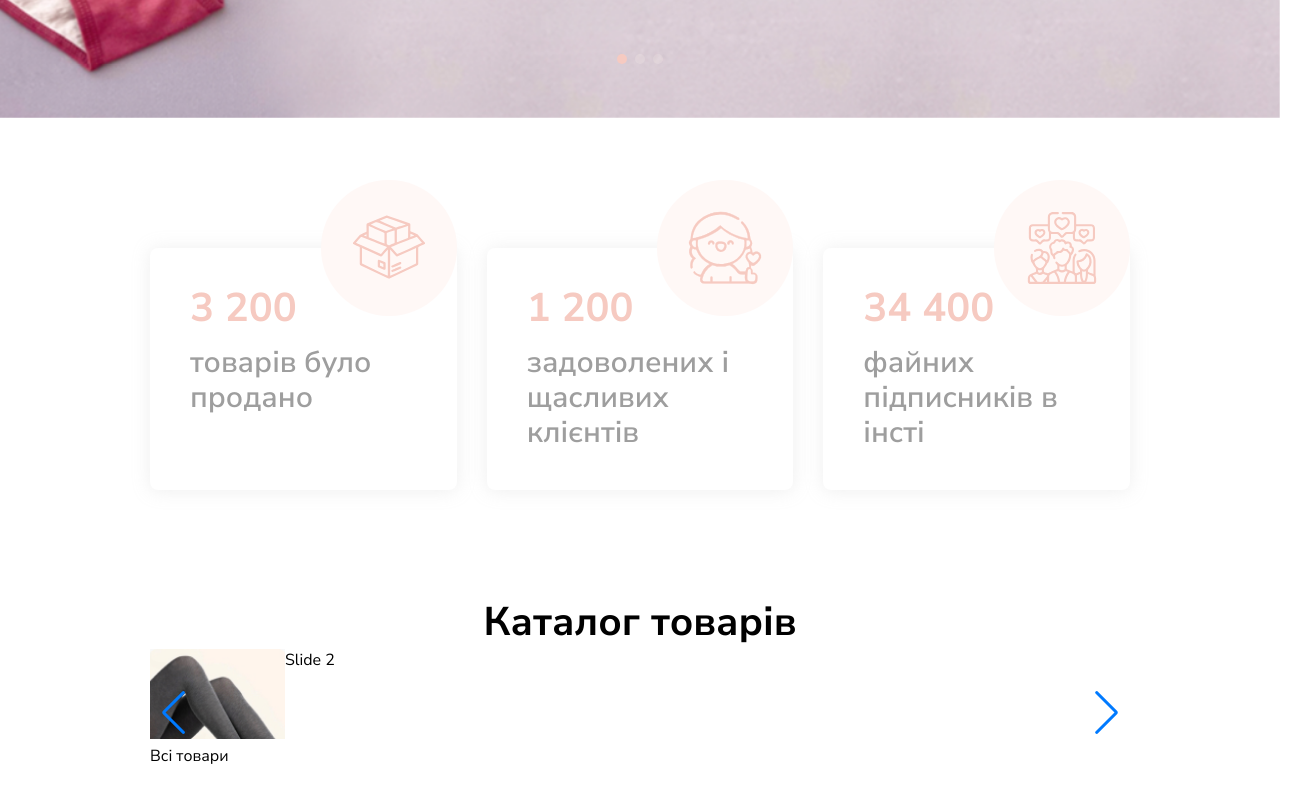
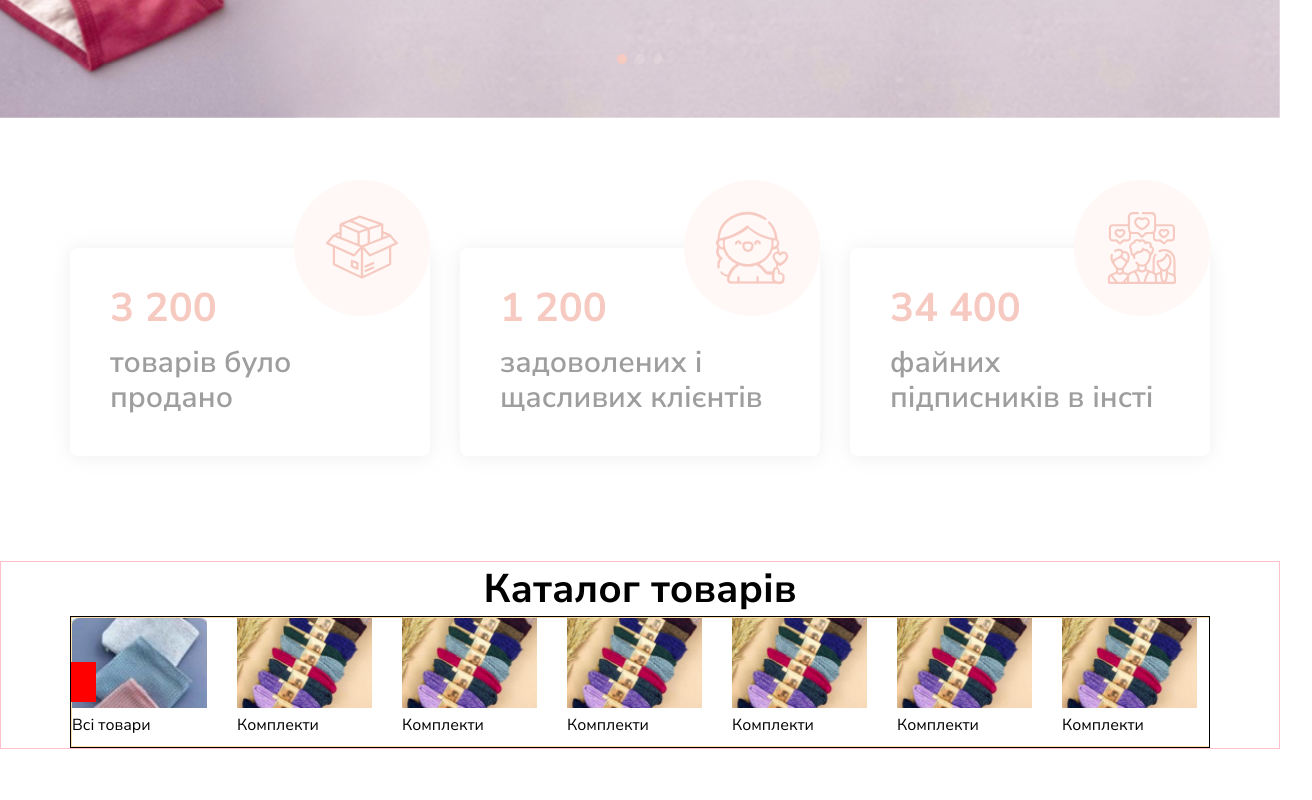
Before and after one commit to RostyslavL11/Bretelle, a website: page src/index.html in a window 1280 px wide. Shown: the part 682-1482 px from the top of the page, 1312 px wide, since content can reach past the window. Drawn offline with nearby package versions, Linux system fonts and the light colour scheme; files that its build step writes are made by us from their sources; files whose address does not match are found by name.

```diff
--- a/src/index.html
+++ b/src/index.html
@@ -166,7 +166,7 @@
 		<section class="promo">
 
 			<!-- Slider main container -->
-			<div class="swiper">
+			<div class="swiper" id="swiper-promo">
 				<!-- Additional required wrapper -->
 				<div class="swiper-wrapper">
 					<!-- Slides -->
@@ -231,23 +231,69 @@
 			<div class="container">
 				<h2 class="title title__catalog">Каталог товарів</h2>
 
-				<div class="swiper catalog__slider">
+				<div class="swiper catalog__slider" id="swiper-catalog">
 					<!-- Additional required wrapper -->
-					<div class="swiper-wrapper">
+					<div class="swiper-wrapper catalog__swiper-wrapper">
 						<!-- Slides -->
 						<div class="swiper-slide catalog__slide">
-							<img class="catalog__slide-img" src="img/catalog-slider/socks.jpg" alt="socks image">
+							<img class="catalog__slide-img" src="img/catalog-slider/all-products.jpg" alt="all products image">
 							<a class="catalog__slide-link" href="#">Всі товари</a>
 						</div>
-						<div class="swiper-slide">Slide 2</div>
-						<div class="swiper-slide">Slide 3</div>
+
+						<div class="swiper-slide catalog__slide">
+							<img class="catalog__slide-img" src="img/catalog-slider/set.jpg" alt="set image">
+							<a class="catalog__slide-link" href="#">Комплекти</a>
+						</div>
+
+						<div class="swiper-slide catalog__slide">
+							<img class="catalog__slide-img" src="img/catalog-slider/set.jpg" alt="set image">
+							<a class="catalog__slide-link" href="#">Комплекти</a>
+						</div>
+
+						<div class="swiper-slide catalog__slide">
+							<img class="catalog__slide-img" src="img/catalog-slider/set.jpg" alt="set image">
+							<a class="catalog__slide-link" href="#">Комплекти</a>
+						</div>
+						<div class="swiper-slide catalog__slide">
+							<img class="catalog__slide-img" src="img/catalog-slider/set.jpg" alt="set image">
+							<a class="catalog__slide-link" href="#">Комплекти</a>
+						</div>
+						<div class="swiper-slide catalog__slide">
+							<img class="catalog__slide-img" src="img/catalog-slider/set.jpg" alt="set image">
+							<a class="catalog__slide-link" href="#">Комплекти</a>
+						</div>
+						<div class="swiper-slide catalog__slide">
+							<img class="catalog__slide-img" src="img/catalog-slider/set.jpg" alt="set image">
+							<a class="catalog__slide-link" href="#">Комплекти</a>
+						</div>
+						<div class="swiper-slide catalog__slide">
+							<img class="catalog__slide-img" src="img/catalog-slider/set.jpg" alt="set image">
+							<a class="catalog__slide-link" href="#">Комплекти</a>
+						</div>
+						<div class="swiper-slide catalog__slide">
+							<img class="catalog__slide-img" src="img/catalog-slider/set.jpg" alt="set image">
+							<a class="catalog__slide-link" href="#">Комплекти</a>
+						</div>
+						<div class="swiper-slide catalog__slide">
+							<img class="catalog__slide-img" src="img/catalog-slider/set.jpg" alt="set image">
+							<a class="catalog__slide-link" href="#">Комплекти</a>
+						</div>
+						<div class="swiper-slide catalog__slide">
+							<img class="catalog__slide-img" src="img/catalog-slider/set.jpg" alt="set image">
+							<a class="catalog__slide-link" href="#">Комплекти</a>
+						</div>
+						<div class="swiper-slide catalog__slide">
+							<img class="catalog__slide-img" src="img/catalog-slider/set.jpg" alt="set image">
+							<a class="catalog__slide-link" href="#">Комплекти</a>
+						</div>
 
 					</div>
 
 
 					<!-- If we need navigation buttons -->
-					<div class="swiper-button-prev"></div>
-					<div class="swiper-button-next"></div>
+					<div class="catalog__button-prev"></div>
+					<div class="catalog__button-next"></div>
+
 
 				</div>
 			</div>
--- a/src/js/script.js
+++ b/src/js/script.js
@@ -39,7 +39,7 @@
 
 
 // swiper
-const swiper = new Swiper('.swiper', {
+const swiperPromo = new Swiper('#swiper-promo', {
 	// Optional parameters
 	direction: 'horizontal',
 	loop: true,
@@ -55,11 +55,6 @@
 	navigation: {
 		nextEl: '.swiper-promo-next',
 		prevEl: '.swiper-promo-prev',
-	},
-
-	// And if we need scrollbar
-	scrollbar: {
-		el: '.swiper-scrollbar',
 	}
 
 	// autoplay: {
@@ -67,3 +62,20 @@
 	// 	disableOnInteraction: true, // Заборона автозміни слайду при взаємодії користувача (клік, свайп і т.д.)
 	// }
 });
+
+const swiperCatalog = new Swiper('#swiper-catalog', {
+	// Optional parameters
+	direction: 'horizontal',
+	loop: true,
+	slidesPerView: 7,
+
+	spaceBetween: 30,
+
+
+	// Navigation arrows
+	navigation: {
+		nextEl: '.catalog__button-next',
+		prevEl: '.catalog__button-prev',
+	},
+
+});
--- a/src/sass/libs/_global.scss
+++ b/src/sass/libs/_global.scss
@@ -8,5 +8,8 @@
 }
 
 .container {
-  padding: 0 150px;
+  // padding: 0 150px;
+  // padding: 0 150px;
+  max-width: 1140px;
+  margin: 0 auto;
 }
--- a/src/sass/sections/_catalog.scss
+++ b/src/sass/sections/_catalog.scss
@@ -1,5 +1,14 @@
 .catalog {
+  border: 1px solid pink;
   margin-bottom: 200px;
+  &__slider {
+    border: 1px solid black;
+    position: relative;
+  }
+
+  &__swiper-wrapper {
+    border: 1px solid navajowhite;
+  }
 
   &__slide {
     max-width: 135px;
@@ -13,4 +22,26 @@
     width: 100%;
     height: 90px;
   }
+
+  &__button {
+    &-prev,
+    &-next {
+      position: absolute;
+      top: 50%;
+      transform: translateY(-50%);
+      width: 40px;
+      height: 40px;
+      border: 1px solid red;
+      z-index: 100;
+      background-color: red;
+    }
+
+    &-prev {
+      left: -15px;
+    }
+
+    &-next {
+      right: -40px;
+    }
+  }
 }
```
Also changed, not shown: dist/css/style.min.css, dist/img/catalog-slider/1.jpg (added), dist/img/catalog-slider/IMG_9965 1.jpg (deleted), dist/img/catalog-slider/all-products.jpg (renamed from dist/img/catalog-slider/IMG_9995 1.jpg), dist/img/catalog-slider/set.jpg (renamed from dist/img/catalog-slider/IMG_9951 1.jpg), dist/img/catalog-slider/socks.jpg, dist/index.html, dist/js/script.js, src/img/catalog-slider/set.jpg (renamed from src/img/catalog-slider/IMG_9951 1.jpg).
